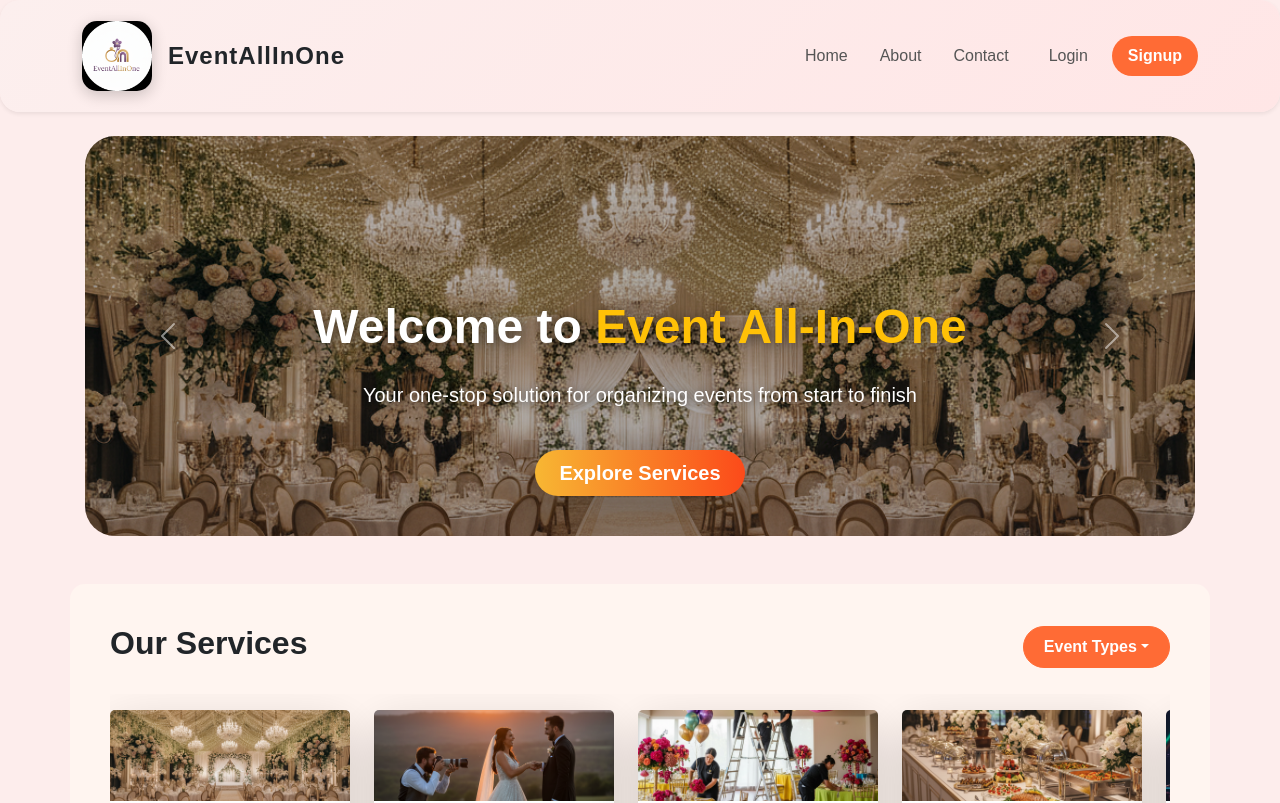
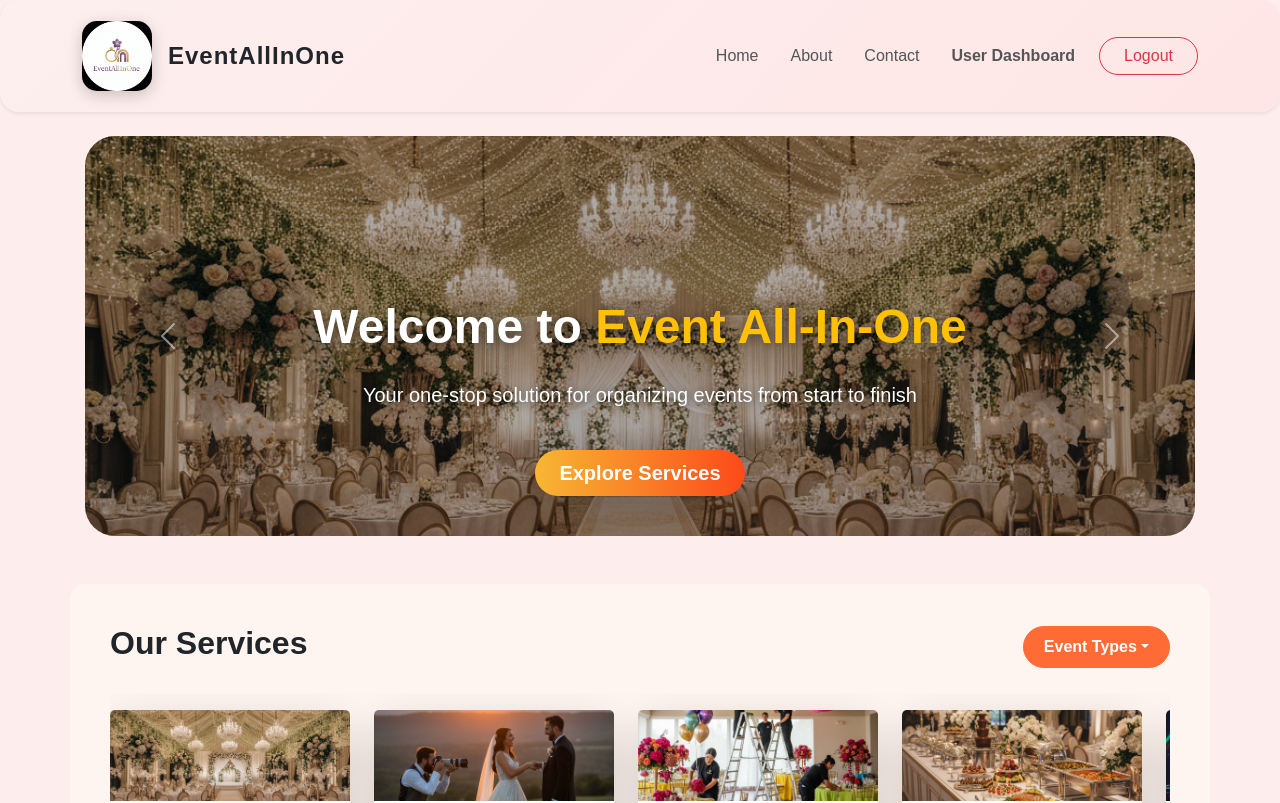
Before and after one commit to sirimallesrikar8-tech/Startup-Frontend, a React (Create React App) app: page / in a window 1280 px wide. Shown: the top 803 px of the page. Built offline with nearby package versions, Linux system fonts and the light colour scheme; sample sign-in values are in the browser's storage.

Commit message:
fix: Update Header to properly handle authenticated user navigation
Added auth state checks to Header component so it shows Dashboard/Logout for logged-in users and Login/Signup for guests. This prevents confusion and ensures users stay logged in when navigating between pages.

```diff
--- a/src/components/Header.js
+++ b/src/components/Header.js
@@ -1,10 +1,25 @@
 import React from "react";
-import { Link } from "react-router-dom";
+import { Link, useNavigate } from "react-router-dom";
 import 'bootstrap/dist/css/bootstrap.min.css';
 import './Header.css';
-import logo from '../assets/logo.png'; // Make sure your logo image is in src/assets folder
+import logo from '../assets/logo.png';
 
 const Header = () => {
+  const navigate = useNavigate();
+  const token = localStorage.getItem('token');
+  const role = localStorage.getItem('role');
+
+  const handleLogout = () => {
+    localStorage.removeItem('token');
+    localStorage.removeItem('role');
+    localStorage.removeItem('vendorId');
+    localStorage.removeItem('userId');
+    localStorage.removeItem('userName');
+    localStorage.removeItem('userEmail');
+    localStorage.removeItem('userAvatar');
+    navigate('/login');
+  };
+
   return (
     <nav className="navbar navbar-expand-lg navbar-light custom-navbar shadow-sm py-3">
       <div className="container">
@@ -29,7 +44,7 @@ const Header = () => {
 
         {/* Nav links */}
         <div className="collapse navbar-collapse justify-content-end" id="navbarNav">
-          <ul className="navbar-nav">
+          <ul className="navbar-nav align-items-center">
             <li className="nav-item">
               <Link className="nav-link px-3" to="/">Home</Link>
             </li>
@@ -38,23 +53,36 @@ const Header = () => {
               <Link className="nav-link px-3" to="/about">About</Link>
             </li>
 
-            {/*
-            <li className="nav-item">
-              <Link className="nav-link px-3" to="/events">Events</Link>
-            </li>
-            */}
-
             <li className="nav-item">
               <Link className="nav-link px-3" to="/contact">Contact</Link>
             </li>
 
-            <li className="nav-item">
-              <Link className="nav-link px-3 btn btn-outline-warning rounded-pill ms-2" to="/login">Login</Link>
-            </li>
-
-            <li className="nav-item">
-              <Link className="nav-link px-3 btn btn-warning text-dark rounded-pill ms-2" to="/signup">Signup</Link>
-            </li>
+            {token ? (
+              <>
+                <li className="nav-item">
+                  <Link
+                    className="nav-link px-3 fw-bold text-primary"
+                    to={role === 'VENDOR' ? '/vendor/dashboard' : '/dashboard'}
+                  >
+                    {role === 'VENDOR' ? 'Vendor Panel' : 'User Dashboard'}
+                  </Link>
+                </li>
+                <li className="nav-item ms-2">
+                  <button onClick={handleLogout} className="btn btn-outline-danger rounded-pill px-4">
+                    Logout
+                  </button>
+                </li>
+              </>
+            ) : (
+              <>
+                <li className="nav-item">
+                  <Link className="nav-link px-3" to="/login">Login</Link>
+                </li>
+                <li className="nav-item">
+                  <Link className="nav-link px-3 btn btn-warning text-dark rounded-pill ms-2" to="/signup">Signup</Link>
+                </li>
+              </>
+            )}
           </ul>
         </div>
       </div>
```
